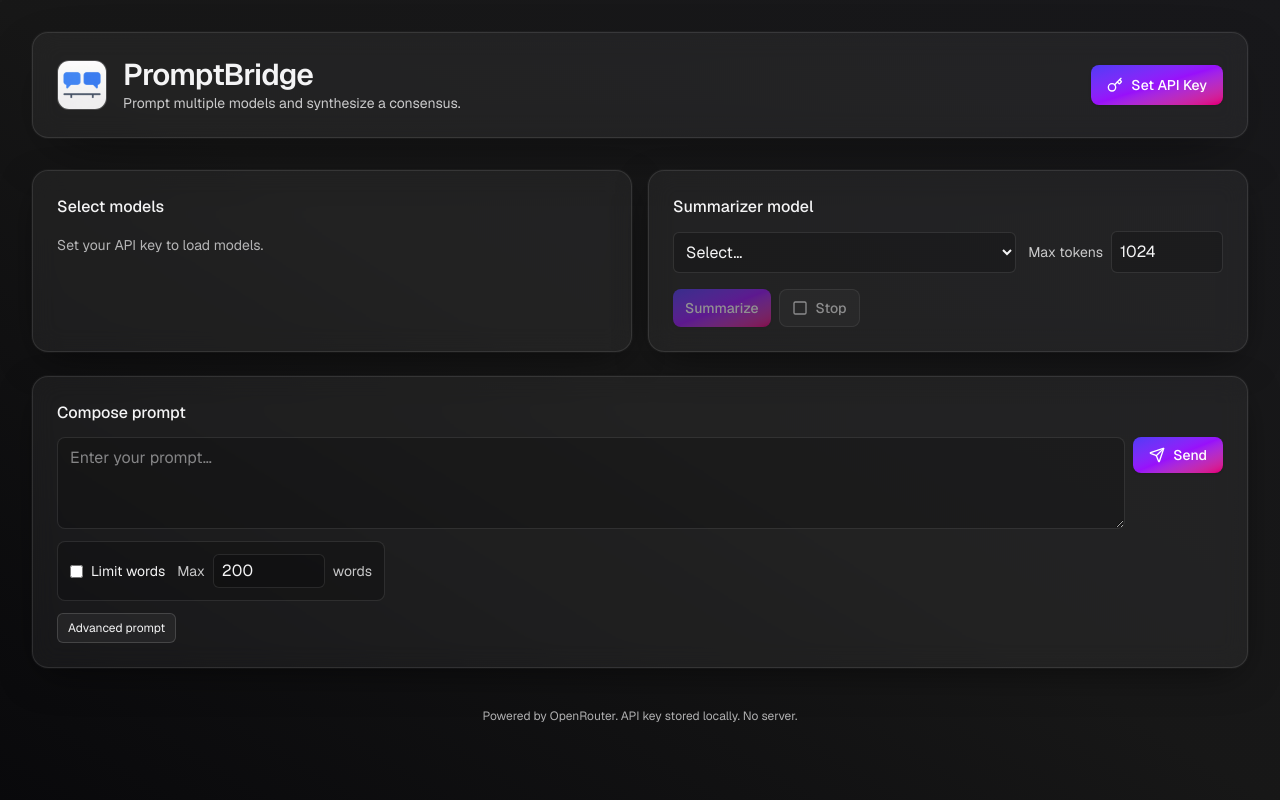
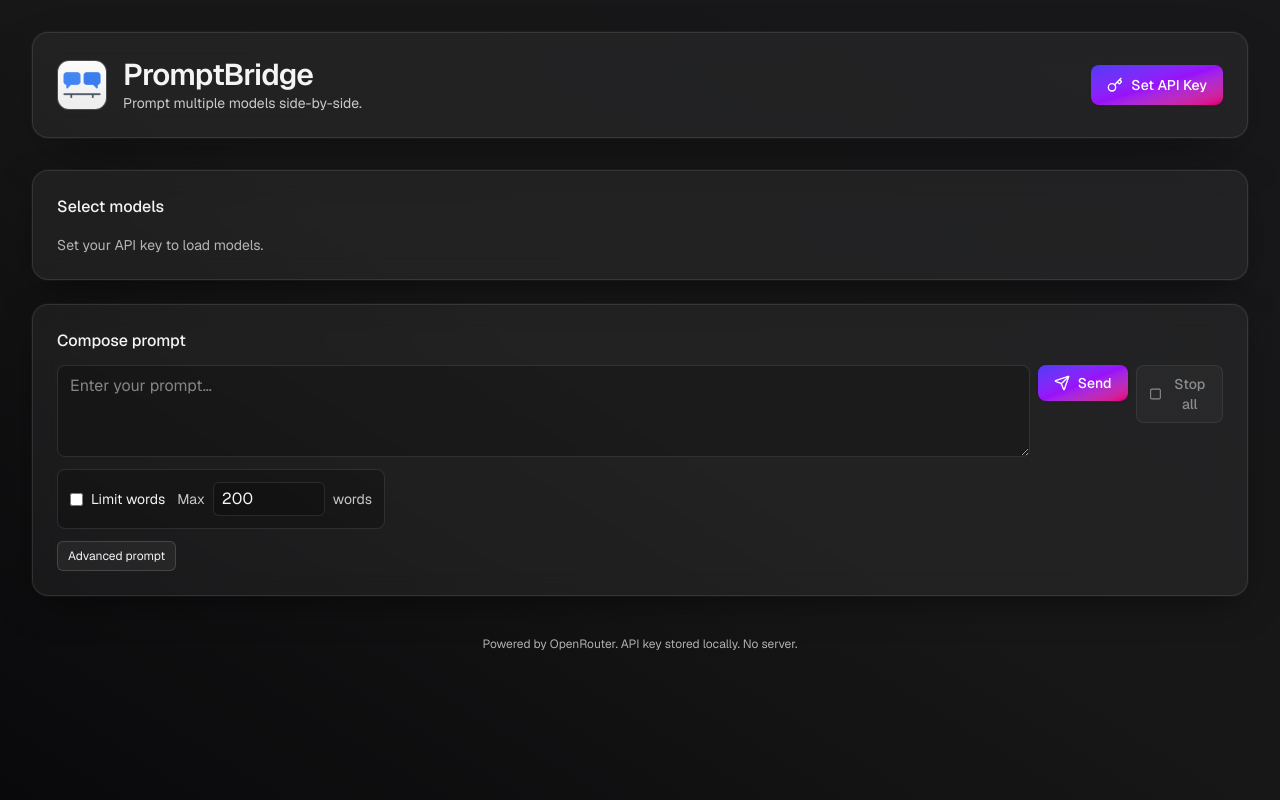
Before and after one commit to lcondliffe/PromptBridge, a Next.js app: page / in a window 1280 px wide. Built offline with nearby package versions, Linux system fonts and the light colour scheme.

Commit message:
Feature Removal - Summarisation, bring back in later after focus on core function

```diff
--- a/src/app/page.tsx
+++ b/src/app/page.tsx
@@ -67,10 +67,6 @@ export default function Home() {
     "selected_models",
     []
   );
-  const [summarizerModel, setSummarizerModel] = useLocalStorage<string>(
-    "summarizer_model",
-    ""
-  );
   const [temperature, setTemperature] = useLocalStorage<number>(
     "temperature",
     0.7
@@ -111,8 +107,6 @@ export default function Home() {
   const [panes, setPanes] = useState<Record<string, Pane>>({});
   const controllersRef = useRef<Record<string, AbortController>>({});
 
-  // Summary pane
-  const [summary, setSummary] = useState<Pane>({ text: "", running: false });
 
   // Expanded (maximized) result pane
   const [expandedId, setExpandedId] = useState<string | null>(null);
@@ -149,16 +143,10 @@ export default function Home() {
   function maybeInitSelections(list: ModelInfo[]) {
     try {
       const storedSel = window.localStorage.getItem("selected_models");
-      const storedSumm = window.localStorage.getItem("summarizer_model");
       const ids = list.map((m) => m.id);
       if (!storedSel) {
         const picks = popularDefaults.filter((id) => ids.includes(id)).slice(0, 4);
         if (picks.length > 0) setSelectedModels(picks);
-      }
-      if (!storedSumm) {
-        const preferred = ["anthropic/claude-3.5-sonnet", "openai/gpt-4o-mini"];
-        const pick = preferred.find((p) => ids.includes(p)) || ids[0] || "";
-        if (pick) setSummarizerModel(pick);
       }
     } catch {}
   }
@@ -298,48 +286,6 @@ export default function Home() {
     );
   };
 
-  const onSummarize = () => {
-    if (!apiKey) return alert("Set API key first.");
-    if (!summarizerModel) return alert("Choose a summarizer model.");
-
-    const entries = Object.entries(panes);
-    if (entries.length === 0) return;
-
-    const content = entries
-      .map(([model, pane]) => `### ${model}\n${pane.text.trim()}`)
-      .join("\n\n");
-
-    const sys = `You are a neutral synthesis engine. Given multiple model answers to the same question, produce a structured summary with:
-- Consensus: where the models agree
-- Contradictions: where they disagree (cite models by ID)
-- Caveats/assumptions: note uncertainties or missing info
-- Recommendations / next steps
-Be concise but comprehensive.`;
-
-    setSummary({ text: "", running: true });
-
-    const handle = streamChat(
-      {
-        apiKey,
-        model: summarizerModel,
-        temperature: Math.min(temperature, 0.7),
-        maxTokens: Math.max(1024, maxTokens || 1024),
-        messages: [
-          { role: "system", content: sys },
-          { role: "user", content },
-        ],
-      },
-      {
-        onToken: (chunk) =>
-          setSummary((s) => ({ ...s, text: s.text + chunk })),
-        onDone: () => setSummary((s) => ({ ...s, running: false })),
-        onError: (err) =>
-          setSummary((s) => ({ ...s, running: false, error: err.message })),
-      }
-    );
-    controllersRef.current["__summary__"] = handle.abortController;
-    handle.promise.catch(() => {});
-  };
 
   const [input, setInput] = useState("");
 
@@ -422,7 +368,7 @@ Be concise but comprehensive.`;
               </div>
               <div>
                 <h1 className="text-2xl sm:text-3xl font-semibold tracking-tight">PromptBridge</h1>
-                <p className="text-sm opacity-80">Prompt multiple models and synthesize a consensus.</p>
+                <p className="text-sm opacity-80">Prompt multiple models side-by-side.</p>
               </div>
             </div>
             <div className="w-full sm:w-auto">
@@ -455,7 +401,7 @@ Be concise but comprehensive.`;
         </section>
 
         {/* Controls row */}
-        <section className="mb-6 grid gap-4 md:grid-cols-2">
+        <section className="mb-6">
           <div className="rounded-2xl border border-white/10 bg-white/5 backdrop-blur-md shadow-[0_0_0_1px_rgba(255,255,255,0.03),0_12px_40px_-12px_rgba(0,0,0,0.6)] p-6">
             <div className="mb-4 flex items-center justify-between gap-3">
               <h2 className="font-medium">Select models</h2>
@@ -592,60 +538,6 @@ Be concise but comprehensive.`;
             )}
           </div>
 
-          <div className="rounded-2xl border border-white/10 bg-white/5 backdrop-blur-md shadow-[0_0_0_1px_rgba(255,255,255,0.03),0_12px_40px_-12px_rgba(0,0,0,0.6)] p-6">
-            <h2 className="font-medium mb-3">Summarizer model</h2>
-            <div className="flex flex-col sm:flex-row gap-3 sm:items-center">
-              <select
-                className="px-2 py-2 rounded-md border border-white/10 bg-black/20 w-full sm:flex-1 focus-visible:outline-none focus-visible:ring-2 focus-visible:ring-purple-500/60"
-                value={summarizerModel}
-                onChange={(e) => setSummarizerModel(e.target.value)}
-              >
-                <option value="">Select…</option>
-                {models.map((m) => (
-                  <option key={m.id} value={m.id}>
-                    {m.name || m.id}
-                  </option>
-                ))}
-              </select>
-              <div className="flex items-center gap-2">
-                <label className="text-sm opacity-80">Max tokens</label>
-                <input
-                  type="number"
-                  className="px-2 py-2 rounded-md border border-white/10 bg-black/20 w-28 focus-visible:outline-none focus-visible:ring-2 focus-visible:ring-purple-500/60"
-                  value={maxTokens ?? 1024}
-                  onChange={(e) => setMaxTokens(parseInt(e.target.value || "1024", 10))}
-                />
-              </div>
-            </div>
-            <div className="mt-4 flex gap-2">
-              <button
-                className="inline-flex items-center gap-2 rounded-lg px-3 py-2 text-sm font-medium bg-gradient-to-br from-indigo-600 via-purple-600 to-pink-600 text-white shadow hover:brightness-110 focus-visible:outline-none focus-visible:ring-2 focus-visible:ring-purple-500/60 transition-[colors,transform] duration-200 active:scale-[0.98] disabled:opacity-50"
-                onClick={onSummarize}
-                disabled={!summarizerModel || Object.values(panes).every((p) => !p.text)}
-              >
-                Summarize
-              </button>
-              <button
-                className="inline-flex items-center gap-2 rounded-lg px-3 py-2 text-sm font-medium border border-white/15 bg-white/5 hover:bg-white/10 focus-visible:outline-none focus-visible:ring-2 focus-visible:ring-purple-500/40 transition-colors disabled:opacity-50"
-                onClick={stopAll}
-                disabled={Object.values(panes).every((p) => !p.running)}
-              >
-                <Square className="size-4" /> Stop
-              </button>
-            </div>
-            {summary.text && (
-              <div className="mt-4">
-                <h3 className="font-medium mb-2">Summary</h3>
-                <div className="rounded-xl border border-white/10 bg-black/20 p-3 whitespace-pre-wrap text-sm">
-                  {summary.text}
-                  {summary.running && <span className="opacity-60">▌</span>}
-                </div>
-              </div>
-            )}
-            {summary.error && (
-              <p className="text-sm text-red-400 mt-2">{summary.error}</p>
-            )}
-          </div>
         </section>
 
         {/* Compose */}
@@ -670,6 +562,14 @@ Be concise but comprehensive.`;
                 type="submit"
               >
                 <Send className="size-4" /> Send
+              </button>
+              <button
+                className="inline-flex items-center gap-2 rounded-lg px-3 py-2 text-sm font-medium border border-white/15 bg-white/5 hover:bg-white/10 focus-visible:outline-none focus-visible:ring-2 focus-visible:ring-purple-500/40 transition-colors disabled:opacity-50 h-fit"
+                type="button"
+                onClick={stopAll}
+                disabled={Object.values(panes).every((p) => !p.running)}
+              >
+                <Square className="size-4" /> Stop all
               </button>
             </form>
             {/* Prompt options */}
@@ -726,6 +626,12 @@ Be concise but comprehensive.`;
                       </div>
                     </Tip>
                   </div>
+                  <Tip text="Upper bound on tokens generated per model (provider caps may still apply).">
+                    <label className="flex items-center gap-2 text-xs">
+                      <span className="w-28 opacity-80">Max tokens</span>
+                      <input type="number" min={1} step={1} value={maxTokens ?? ''} onChange={(e)=> setMaxTokens(safeInt(e.target.value, 1))} className="flex-1 px-2 py-1 rounded-md border border-white/10 bg-black/20" />
+                    </label>
+                  </Tip>
 
                   <Tip text="Nucleus sampling. Consider only top tokens whose cumulative probability ≤ P.">
                     <label className="flex items-center gap-2 text-xs">
```
Also changed, not shown: 1 other file (tests, documents, lock files or other folders).
